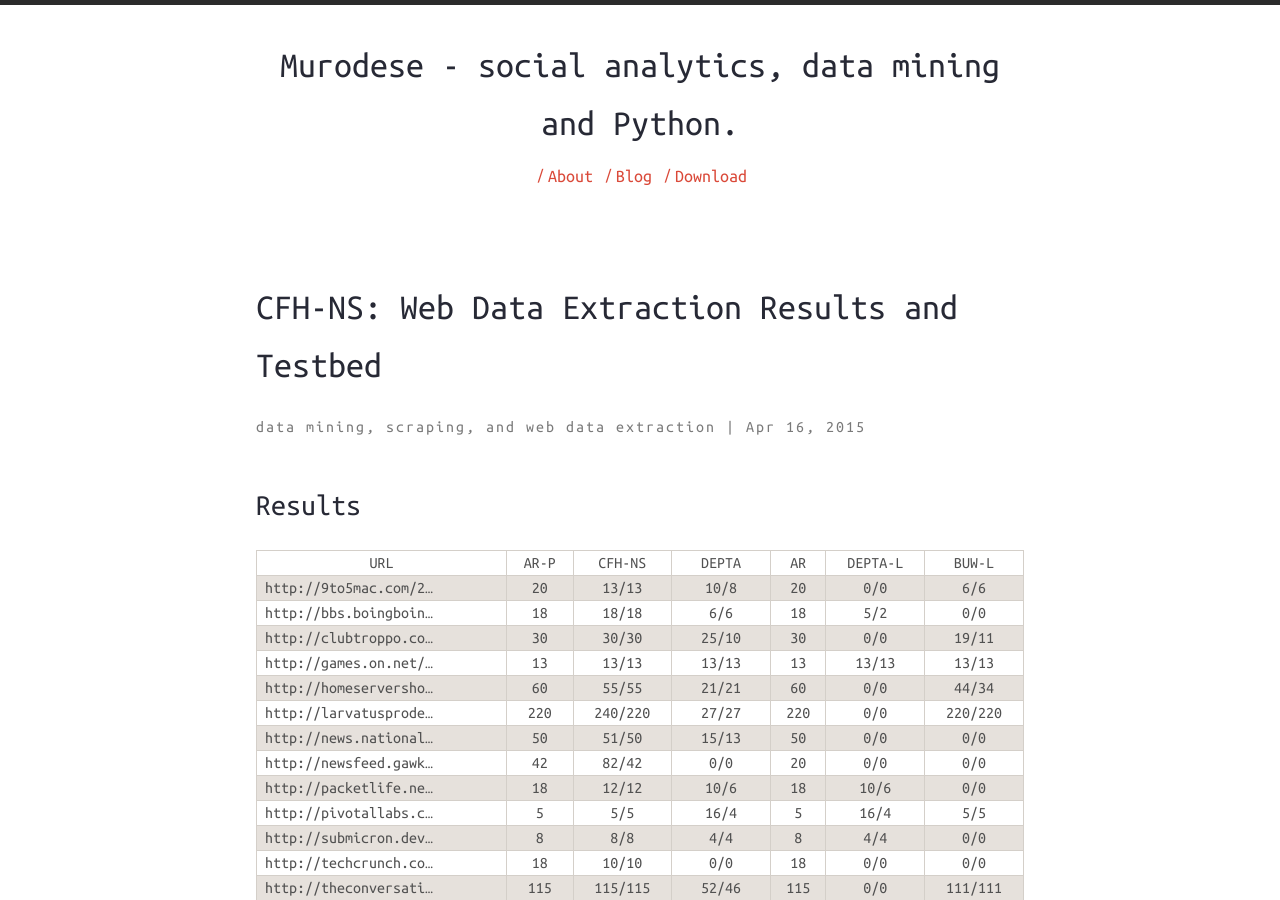
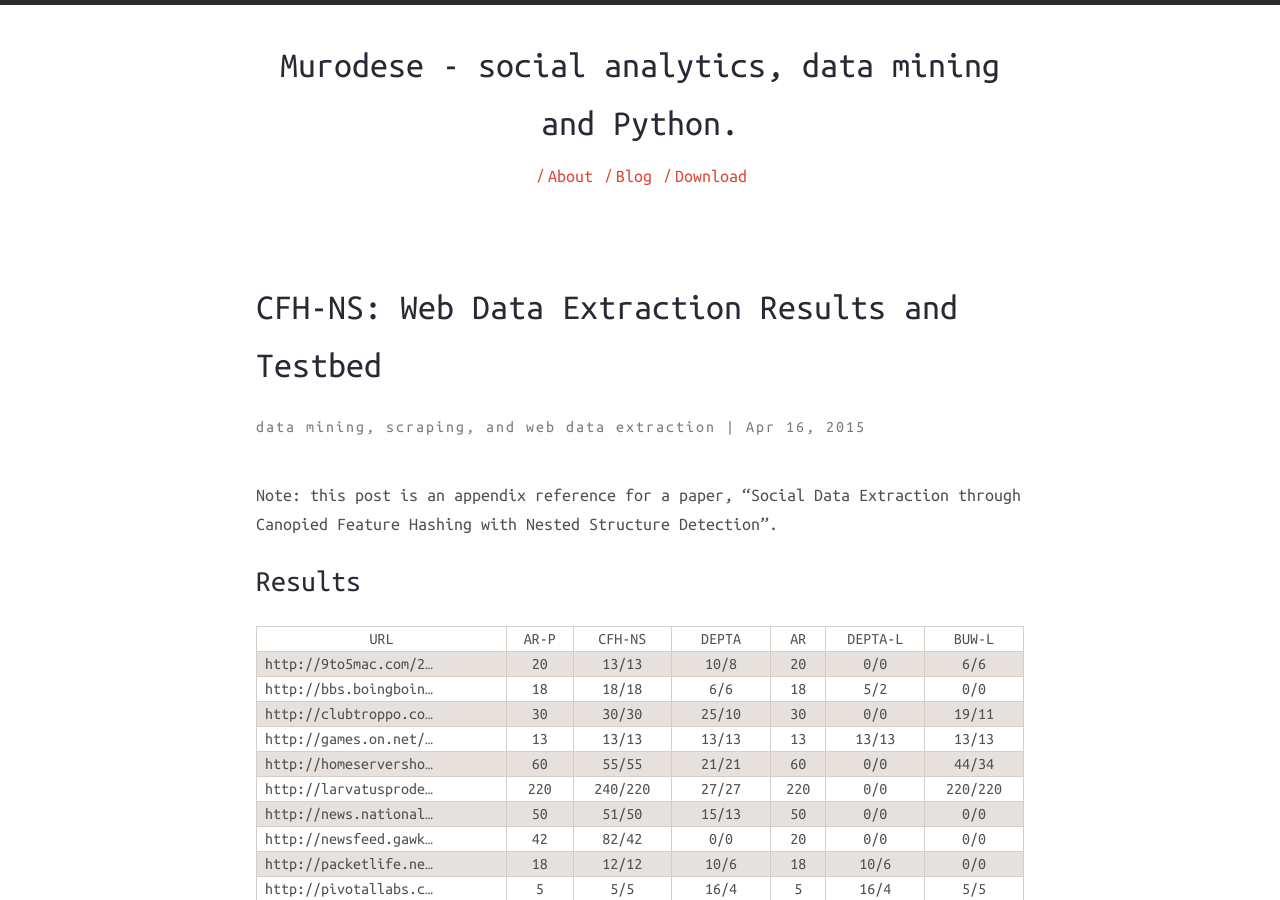
Before and after one commit to Murodese/Murodese, a Jekyll site: the page built from _posts/2015-04-16-wde-results.md, in a window 1280 px wide and 900 px high. Built offline with Jekyll 4.4.1, drawn with Linux system fonts in a browser that asks for light colours; nearby versions of some CDN libraries; comment, search, counter and statistics services are not loaded.

Commit message:
fix formatting

````diff
--- a/_posts/2015-04-16-wde-results.md
+++ b/_posts/2015-04-16-wde-results.md
@@ -9,6 +9,8 @@
 - web data extraction
 permalink: cfhns-testbed
 ---
+
+Note: this post is an appendix reference for a paper, "Social Data Extraction through Canopied Feature Hashing with Nested Structure Detection".
 
 ### Results
 
@@ -69,7 +71,7 @@
 
 ### URLs
 
-```
+
 http://9to5mac.com/2015/03/08/apple-campus-2-drone-flyover/
 http://bbs.boingboing.net/t/act-now-congress-wants-to-fast-track-the-trans-pacific-partnership/52776
 http://clubtroppo.com.au/2015/02/12/stem-part-culture-war-part-cargo-cult-my-latest-fin-column/
@@ -120,4 +122,3 @@
 https://www.kickstarter.com/projects/1853707494/pancakebot-the-worlds-first-pancake-printer/comments
 https://www.ozbargain.com.au/node/185655
 http://www.theguardian.com/australia-news/2015/mar/15/crossbenchers-rebuff-pyne-ultimatum-on-university-reforms-and-research
-```
````
